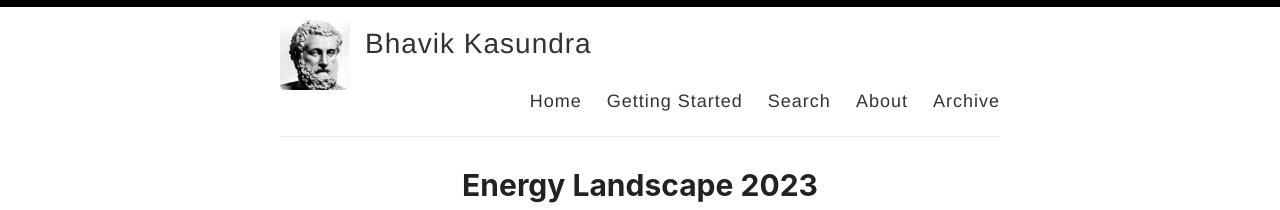
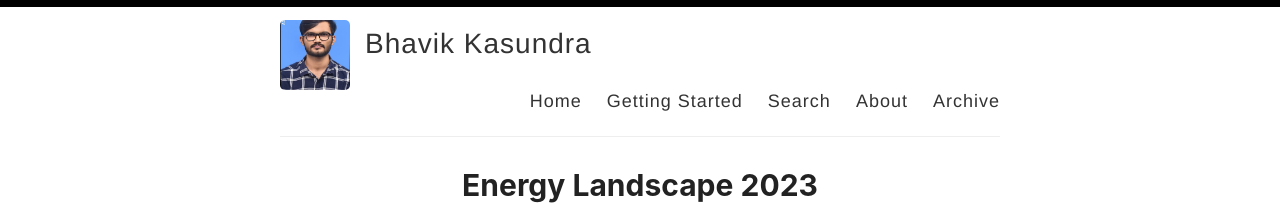
Before and after one commit to bhavikmk/bhavikmk.github.io, a Jekyll site: the page built from index.html, in a window 1280 px wide. Shown: the top 210 px of the page. Built offline with Jekyll 4.4.1, drawn with Linux system fonts in a browser that asks for light colours; the list of posts is cut into pages by our own code.

Commit message:
Add profile

```diff
--- a/_config.yml
+++ b/_config.yml
@@ -12,7 +12,7 @@ author:
 description: Practicing Engineering
 
 # URL of your avatar or profile pic (you could use your GitHub profile pic)
-avatar: /images/icon.png
+avatar: /images/profile.jpg
 
 #
 # Flags below are optional
```
Also changed, not shown: images/profile.jpg (added).
